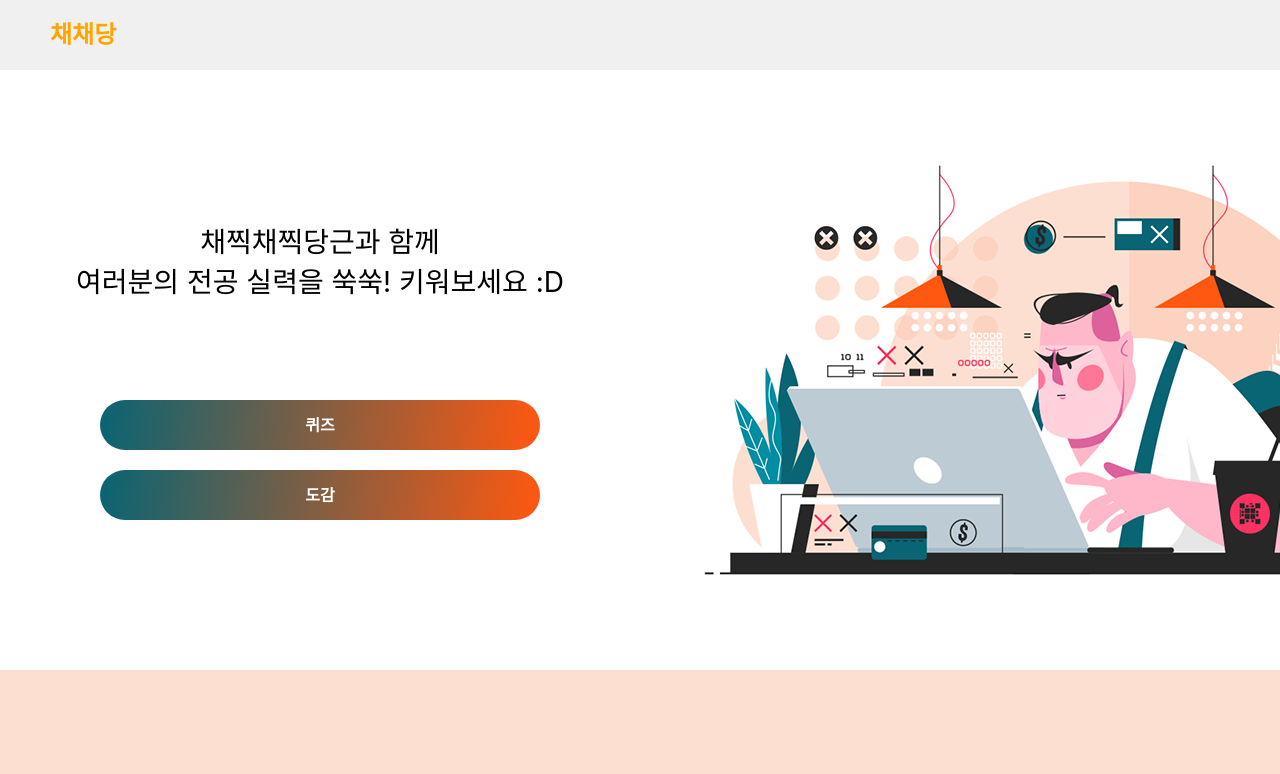
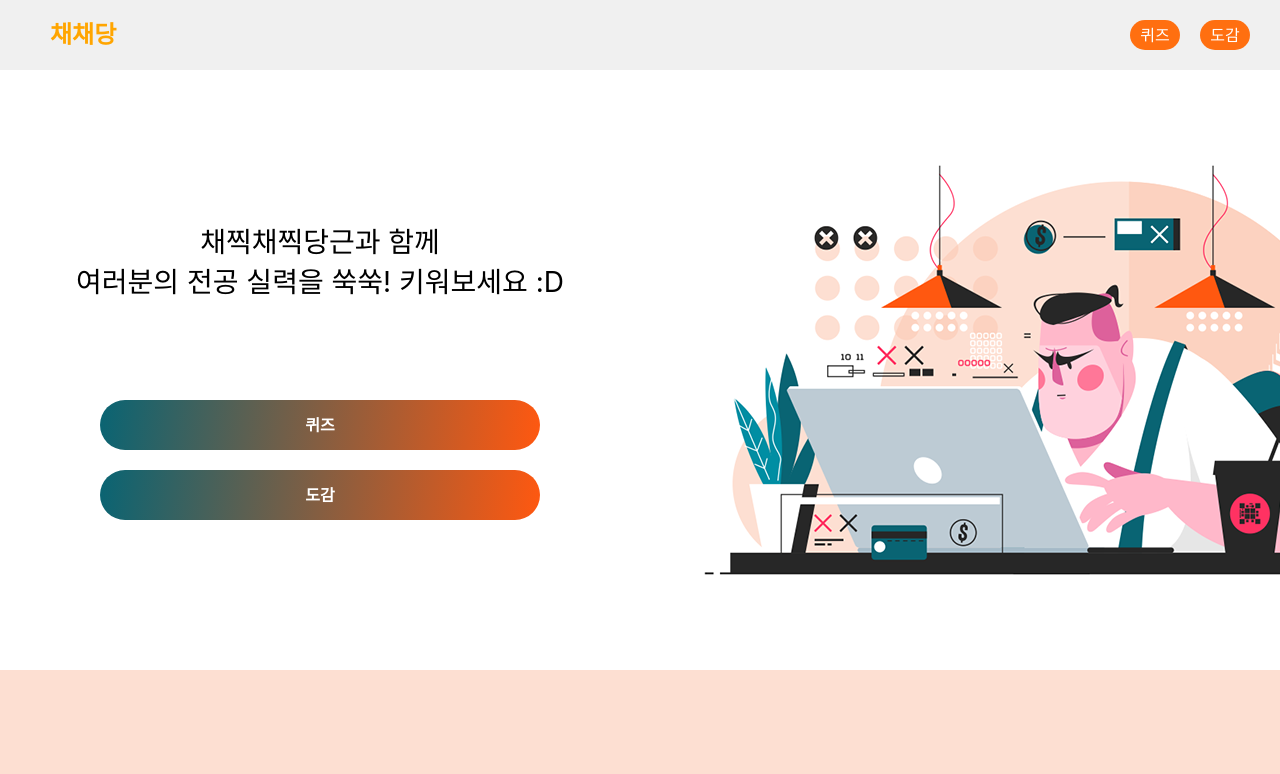
Before and after one commit to Sookhee/whip-carrot-webpage, a React (Create React App) app: page / in a window 1280 px wide. Shown: the top 774 px of the page. Built offline with nearby package versions, Linux system fonts and the light colour scheme.

Commit message:
nav Button

```diff
--- a/src/App.css
+++ b/src/App.css
@@ -16,3 +16,27 @@
   text-decoration: none;
   margin-left: 50px;
 }
+
+.nav {
+  position: relative;
+}
+
+.navButton {
+  display: inline-block;
+  color: white;
+  background: rgb(255, 111, 16);
+  position: absolute;
+  top: 0;
+  right: 0;
+  border-radius: 30px;
+  width: 50px;
+  height: 30px;
+  text-align: center;
+  line-height: 30px;
+  margin: 20px;
+  margin-right: 30px;
+}
+
+.mar {
+  margin-right: 100px;
+}
--- a/src/App.js
+++ b/src/App.js
@@ -4,6 +4,17 @@ import './App.css';
 import Main from './component/Main/Main';
 import Collection from './component/Collection/Collection';
 import Quiz from './component/Quiz/Quiz';
+
+class ButtonNav extends Component {
+  render() {
+    return (
+      <div>
+        <NavLink to="/quiz"><div className="navButton mar">퀴즈</div></NavLink>
+        <NavLink to="/collection"><div className="navButton">도감</div></NavLink>
+      </div>
+    );
+  }
+}
 
 class App extends Component{
   render(){
@@ -12,6 +23,7 @@ class App extends Component{
       <div className="app">
         <div className="nav">
           <NavLink to="/" className="home">채채당</NavLink>
+          <ButtonNav/>
         </div>
         <Route path="/" component={Main} exact={true}/>
         <Route path="/collection" component={Collection}/>
```
